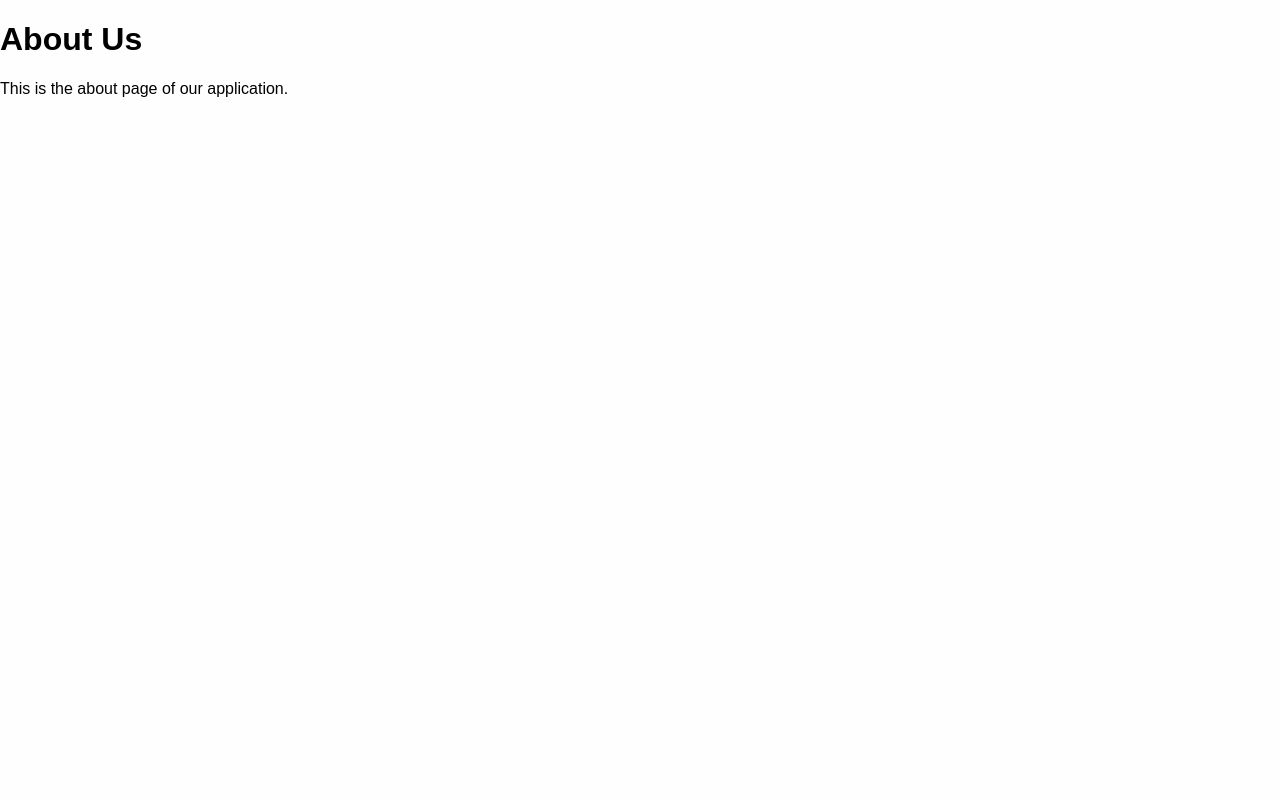
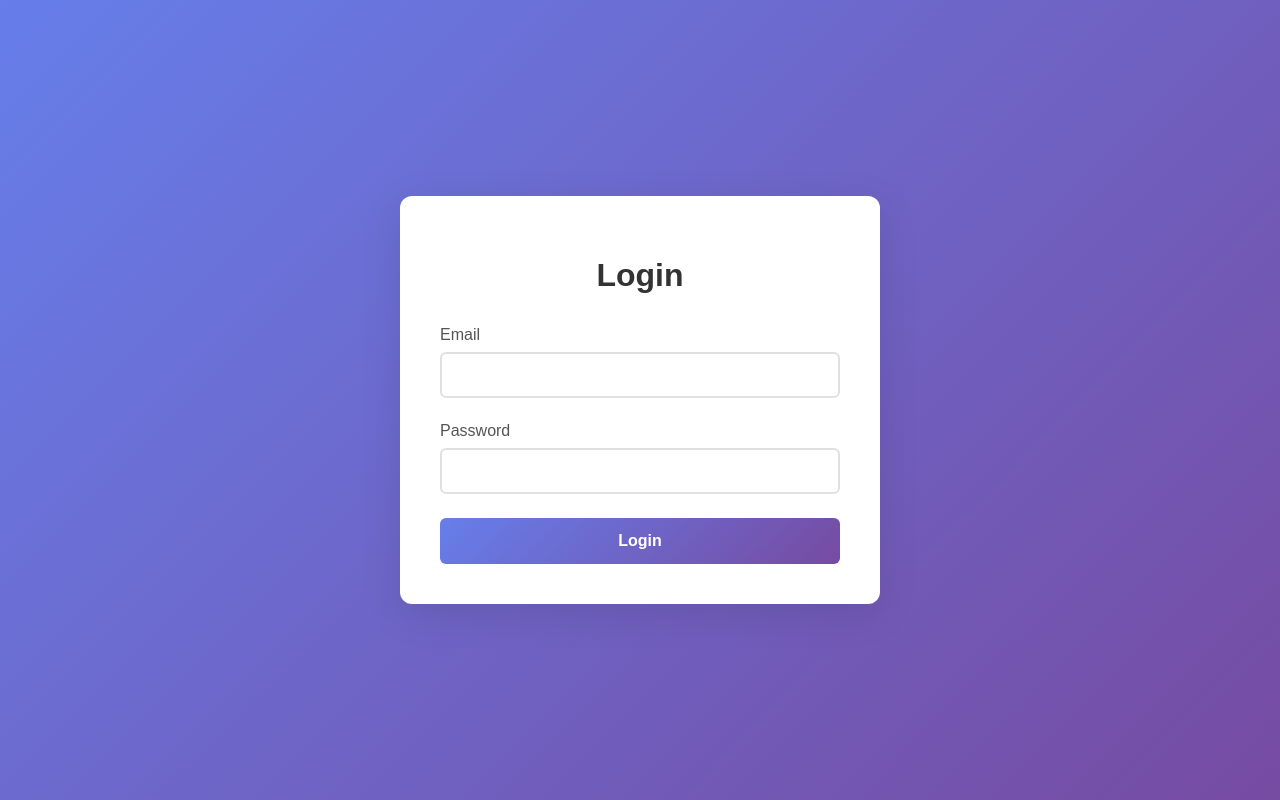
Before and after one commit to jeffreyzluo/CS35L-Reading-Log-Website, a React (Create React App) app in the folder loglit-landing/: page /login in a window 1280 px wide. Built offline with nearby package versions, Linux system fonts and the light colour scheme.

Commit message:
Added entire login page with TDD development tests and README on how to use

```diff
--- /dev/null
+++ b/loglit-landing/src/pages/Login.css
@@ -0,0 +1,82 @@
+.login-container {
+    display: flex;
+    justify-content: center;
+    align-items: center;
+    min-height: 100vh;
+    background: linear-gradient(135deg, #667eea 0%, #764ba2 100%);
+}
+
+.login-card {
+    background: white;
+    padding: 2.5rem;
+    border-radius: 12px;
+    box-shadow: 0 10px 40px rgba(0, 0, 0, 0.1);
+    width: 100%;
+    max-width: 400px;
+}
+
+.login-card h1 {
+    text-align: center;
+    margin-bottom: 2rem;
+    color: #333;
+    font-size: 2rem;
+}
+
+.form-group {
+    margin-bottom: 1.5rem;
+}
+
+.form-group label {
+    display: block;
+    margin-bottom: 0.5rem;
+    color: #555;
+    font-weight: 500;
+}
+
+.form-group input {
+    width: 100%;
+    padding: 0.75rem;
+    border: 2px solid #e0e0e0;
+    border-radius: 6px;
+    font-size: 1rem;
+    transition: border-color 0.3s;
+    box-sizing: border-box;
+}
+
+.form-group input:focus {
+    outline: none;
+    border-color: #667eea;
+}
+
+.form-group input.error {
+    border-color: #e74c3c;
+}
+
+.error-message {
+    display: block;
+    color: #e74c3c;
+    font-size: 0.875rem;
+    margin-top: 0.5rem;
+}
+
+.login-button {
+    width: 100%;
+    padding: 0.875rem;
+    background: linear-gradient(135deg, #667eea 0%, #764ba2 100%);
+    color: white;
+    border: none;
+    border-radius: 6px;
+    font-size: 1rem;
+    font-weight: 600;
+    cursor: pointer;
+    transition: transform 0.2s, box-shadow 0.2s;
+}
+
+.login-button:hover {
+    transform: translateY(-2px);
+    box-shadow: 0 4px 12px rgba(102, 126, 234, 0.4);
+}
+
+.login-button:active {
+    transform: translateY(0);
+}
--- a/loglit-landing/src/pages/Login.js
+++ b/loglit-landing/src/pages/Login.js
@@ -1,12 +1,75 @@
-import React from 'react';
+import React, { useState } from 'react';
+import './Login.css';
 
-function AboutPage() {
+function Login({ onSubmit }) {
+    const [email, setEmail] = useState('');
+    const [password, setPassword] = useState('');
+    const [errors, setErrors] = useState({});
+
+    const validateEmail = (email) => {
+        const emailRegex = /^[^\s@]+@[^\s@]+\.[^\s@]+$/;
+        return emailRegex.test(email);
+    };
+
+    const handleSubmit = (e) => {
+        e.preventDefault();
+        const newErrors = {};
+
+        // Validation
+        if (!email.trim()) {
+            newErrors.email = 'Email is required';
+        } else if (!validateEmail(email)) {
+            newErrors.email = 'Please enter a valid email';
+        }
+
+        if (!password.trim()) {
+            newErrors.password = 'Password is required';
+        }
+
+        setErrors(newErrors);
+
+        // If no errors, call onSubmit callback
+        if (Object.keys(newErrors).length === 0 && onSubmit) {
+            onSubmit({ email, password });
+        }
+    };
+
     return (
-    <div>
-        <h1>About Us</h1>
-        <p>This is the about page of our application.</p>
-    </div>
+        <div className="login-container">
+            <div className="login-card">
+                <h1>Login</h1>
+                <form onSubmit={handleSubmit} aria-label="form">
+                    <div className="form-group">
+                        <label htmlFor="email">Email</label>
+                        <input
+                            type="email"
+                            id="email"
+                            value={email}
+                            onChange={(e) => setEmail(e.target.value)}
+                            className={errors.email ? 'error' : ''}
+                        />
+                        {errors.email && <span className="error-message">{errors.email}</span>}
+                    </div>
+
+                    <div className="form-group">
+                        <label htmlFor="password">Password</label>
+                        <input
+                            type="password"
+                            id="password"
+                            value={password}
+                            onChange={(e) => setPassword(e.target.value)}
+                            className={errors.password ? 'error' : ''}
+                        />
+                        {errors.password && <span className="error-message">{errors.password}</span>}
+                    </div>
+
+                    <button type="submit" className="login-button">
+                        Login
+                    </button>
+                </form>
+            </div>
+        </div>
     );
 }
 
-export default AboutPage;
+export default Login;
```
Also changed, not shown: loglit-landing/src/pages/LOGIN_README.md (added, +67 -0 lines), 2 other files (tests, documents, lock files or other folders).
